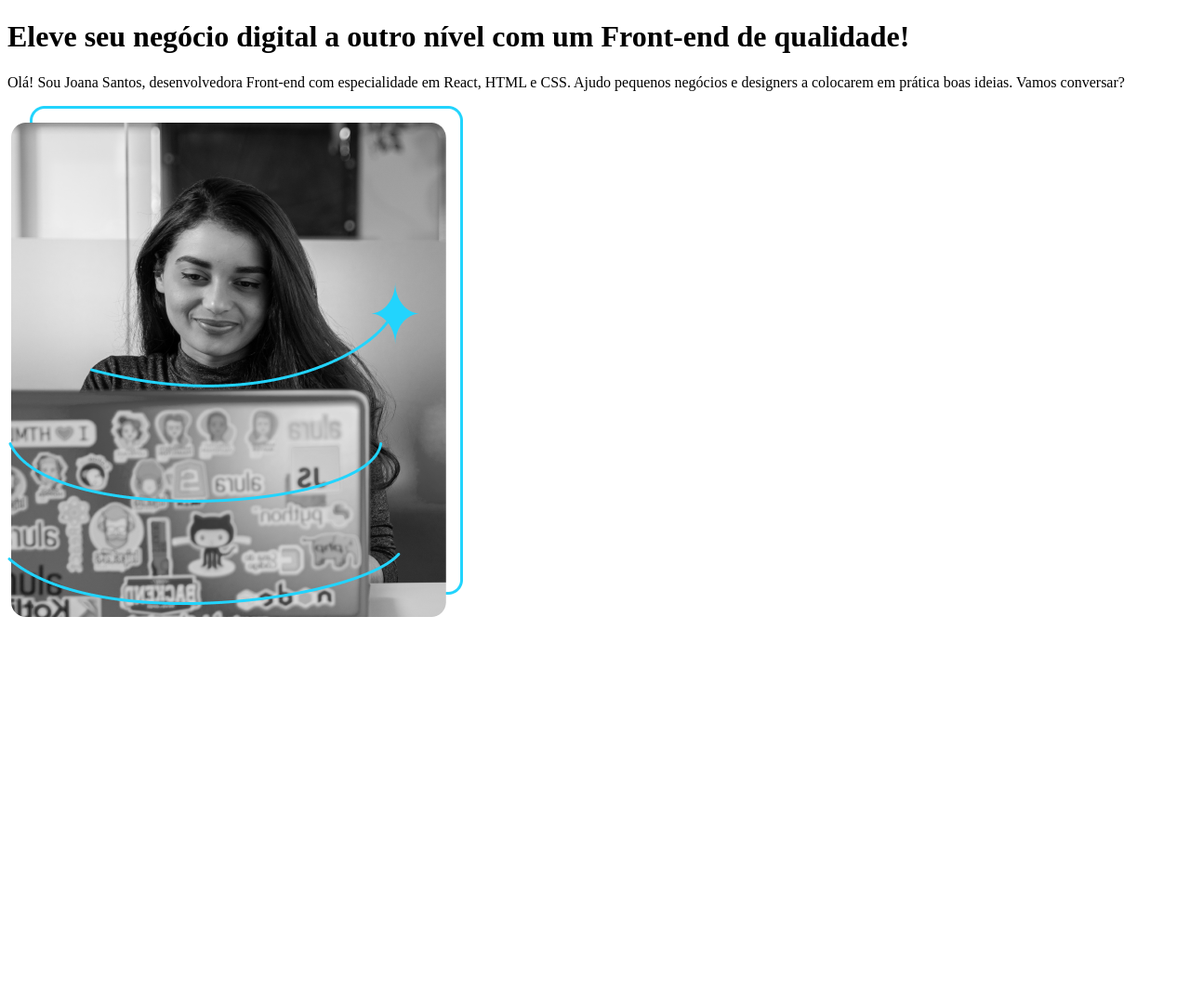
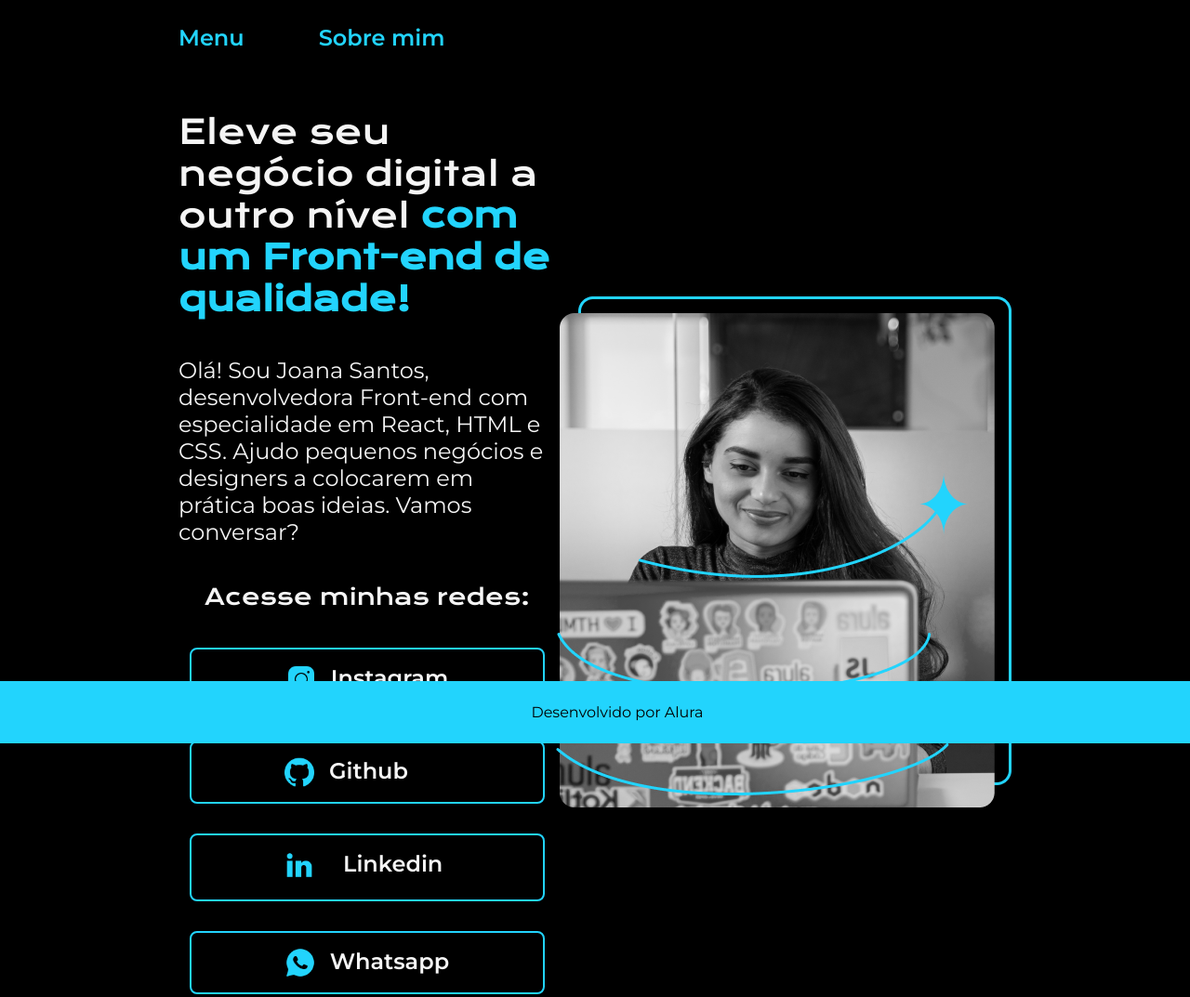
Before and after one commit to CamilaForlin22/HTML-CSS-alura, a plain HTML site: page index.html in a window 1280 px wide. Shown: the whole page at 93% size. Before the commit the page ends 800 px from the top, so only its background shows below. Drawn offline with nearby package versions, Linux system fonts and the light colour scheme.

Commit message:
feat:>[produzida acompanhando o curso]<Initial project>[precisa de correções no layout]

```diff
--- a/index.html
+++ b/index.html
@@ -1,20 +1,53 @@
 <!DOCTYPE html>
-<html lang="en">
+<html lang="pt-BR">
 <head>
     <meta charset="UTF-8">
     <meta name="viewport" content="width=device-width, initial-scale=1.0">
     <meta description name="jádecido" value="Jádecidotambém">
     <title>Portfólio Alura</title>
+    <link rel="stylesheet" href="./styles/style.css">
 </head>
 <body>
-    <header></header>
-    <main>
-        <h1>Eleve seu negócio digital a outro nível <strong>com um Front-end de qualidade!</strong></h1>
-        <p>Olá! Sou Joana Santos, desenvolvedora Front-end com especialidade em React, HTML e CSS. Ajudo pequenos negócios e designers a colocarem em prática boas ideias. Vamos conversar?</p>
-        <a href="https://www.instagram.com/"></a>
-        <a href="https://github.com/CamilaForlin"></a>
-        <img src="./src/imagem.png"
+    <header class="cabecalho">
+        <nav class="cabecalho__menu">
+            <a class="cabecalho__menu_link" href="index.html">Menu</a>
+            <a class="cabecalho__menu_link" href="about.html">Sobre mim</a>
+        </nav>
+    </header>
+    <main class="apresentacao">
+        <section class="apresentacao__conteudo">
+
+                <h1 class="apresentacao__conteudo__titulo">Eleve seu negócio digital a outro nível <strong>com um Front-end de qualidade!</strong></h1>
+                <p class="apresentacao__conteudo__paragrafo">Olá! Sou Joana Santos, desenvolvedora Front-end com especialidade em React, HTML e CSS. Ajudo pequenos negócios e designers a colocarem em prática boas ideias. Vamos conversar?</p>
+
+
+            <h2 class="apresentacao__links_texto">Acesse minhas redes:</h2>
+
+            <div class="apresentacao__links">
+                <a
+                class="apresentacao__links__link" href="https://www.instagram.com/">
+                <img src="./src/icons8-instagram-50 (1).png">
+                Instagram</a>
+                <a class="apresentacao__links__link" href="https://github.com/CamilaForlin">
+                    <img class="icon_github" src="./src/icons8-github-50 (1).png">Github
+                </a>
+                <a
+                class="apresentacao__links__link" href="https://www.Linkedin.com/">
+                <img class="icon_linkedin" src="./src/icons8-linkedin-2-50.png">
+                Linkedin</a>
+                <a
+                class="apresentacao__links__link" href="https://www.instagram.com/">
+                <img img src="./src/icons8-whatsapp-50 (1).png">
+                Whatsapp</a>
+            </div>
+        </section>
+
+         <img src="./src/imagem.png" alt=""Foto em escala de cinza e alguns detalhes azul agua de uma garota mexendo feliz num notebook>
+
+
     </main>
-    <footer></footer>
+    <footer class="rodape">
+        Desenvolvido por Alura
+    </footer>
 </body>
 </html>
--- /dev/null
+++ b/styles/style.css
@@ -0,0 +1,155 @@
+@import url('https://fonts.googleapis.com/css2?family=Krona+One&family=Montserrat:ital,wght@0,100..900;1,100..900&display=swap');
+
+*{
+    margin: 0;
+    padding: 0;
+    text-decoration: none;
+}
+
+:root{
+    --cor-preta:#000000;
+    --cor-branca:#f5f5f5;
+    --cor-azul:#22D4FD;
+    --font-Krona:"Krona One", sans-serif;
+    --font-Mont:"Montserrat", sans-serif;
+}
+
+body{
+    background-color: var(--cor-preta);
+    color: var(--cor-branca) ;
+    box-sizing: border-box;
+}
+
+.cabecalho{
+       /* padding-top: 8%;
+    padding-left: 10%; */
+    padding: 2% 0 0 15%;
+}
+
+.cabecalho__menu{
+    display: flex;
+    gap: 80px;
+}
+
+
+.cabecalho__menu_link{
+    font-size: 24px;
+    font-family: var(--font-Mont);
+    font-weight: 600;
+    color: var(--cor-azul);
+}
+
+
+strong{
+    color:var(--cor-azul);
+
+}
+
+.apresentacao{
+    margin: 5% 15%;
+    display: flex;
+    align-items: center;
+    justify-content: space-between;
+}
+
+.apresentacao__conteudo{
+    width: 615px;
+    display: flex;
+    flex-direction: column;
+    gap: 40px;
+}
+
+.apresentacao__conteudo__titulo{
+    font-size: 36px;
+    font-family: var(--font-Krona);
+    font-weight: 400;
+    font-style: normal;
+}
+
+.apresentacao__conteudo__paragrafo{
+    font-size: 24px;
+    font-family: var(--font-Mont);
+    font-weight: 400;
+    font-style: normal;
+}
+
+.apresentacao__links{
+    display: flex ;
+    flex-direction: column;
+    align-items: center;
+    justify-content: space-between;
+    font-family: var(--font-Mont);
+    font-weight: 600;
+    text-align: center;
+    font-size: 24px;
+    gap: 32px;
+
+}
+
+
+.apresentacao__links_texto{
+    font-size: 24px;
+    font-family: var(--font-Krona);
+    font-weight: 400;
+    text-align: center;
+}
+
+.apresentacao__links__link{
+    display: flex;
+    justify-content: center;
+    gap: 16px;
+    width: 378px;
+    border-radius: 8px;
+    color: var(--cor-branca);
+    padding: 16px 0;
+    border: 2px solid var(--cor-azul);
+}
+
+.apresentacao__links__link:hover{
+    background-color: #272727;
+}
+
+.apresentacao__links img{
+        width: 32px;
+        max-height: 32px;
+}
+
+.apresentacao__links__link:nth-child(2){
+    width: 278px;
+    justify-content: flex-start;
+    padding-left: 100px;
+}
+
+.apresentacao__links__link:nth-child(3){
+    width: 278px;
+    justify-content: flex-start;
+    padding-left: 100px;
+}
+
+.icon_linkedin{
+    padding-right: 15px;
+    padding-bottom: 5px;
+}
+
+.rodape{
+    background-color:var(--cor-azul) ;
+    padding: 24px;
+    text-align: center;
+    font-family: var(--font-Mont);
+    font-weight: 400;
+    color: var(--cor-preta);
+    position: fixed;
+    bottom: 0;
+    left: 0;
+    width: 100%;
+}
+
+/*Durante o curso eu testei a compatibilidade de varias opções de cores diferentes para cada botão mas optei por deixar como o padrão.
+
+.apresentacao__links__link:first-child{
+    border: 2px solid #F5629A
+}
+
+.apresentacao__links__link:last-child{
+    border: 2px solid #6AB675
+}
```
Also changed, not shown: about.html (added, +33 -0 lines), src/icons8-github-50 (1).png (added), src/icons8-github-50.png (added), src/icons8-instagram-50 (1).png (added), src/icons8-instagram-50.png (added), src/icons8-linkedin-2-50.png (added), src/icons8-whatsapp-50 (1).png (added), src/icons8-whatsapp-50.png (added).
